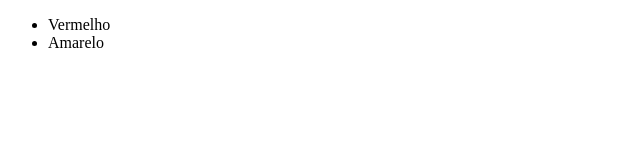
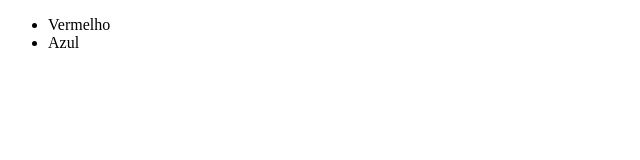
Before and after one commit to RodrigoFerrari94/minha-pagina, a plain HTML site: page index.html in a window 1280 px wide. Shown: the full height of the page, 0-640 px from the left. Drawn offline with Linux system fonts and the light colour scheme.

```diff
--- a/index.html
+++ b/index.html
@@ -8,7 +8,7 @@
   <body>
     <ul>
       <li>Vermelho</li>
-      <li>Amarelo</li>
+      <li>Azul</li>
     </ul>
   </body>
 </html>
```
